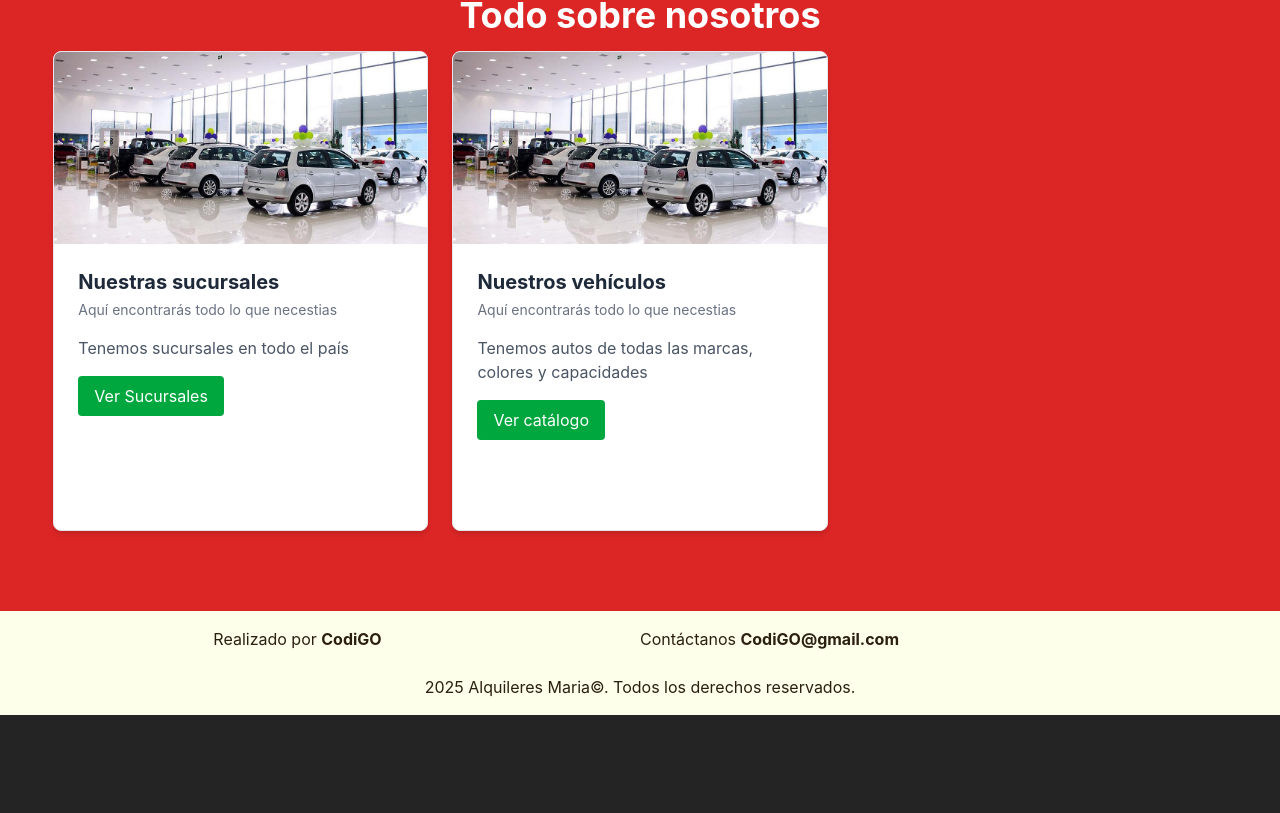
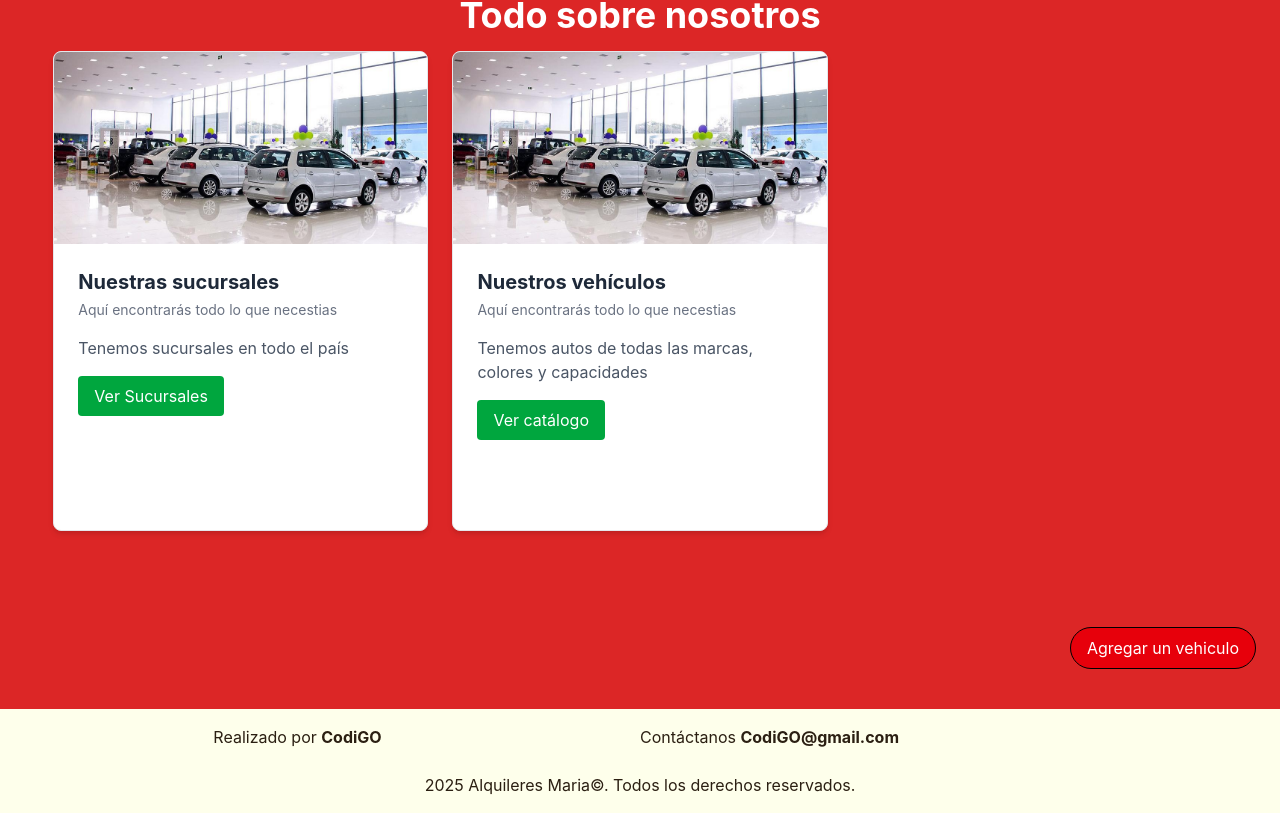
Before and after one commit to massimoparzanese/INGE2-2025, a React (Vite) app in the folder frontend/: page / in a window 1280 px wide. Shown: the part 893-1706 px from the top of the page. Before the commit the page ends 1608 px from the top, so only its background shows below. Built offline with nearby package versions, Linux system fonts and the light colour scheme.

Commit message:
Terminacion de frontend

```diff
--- a/frontend/src/App.jsx
+++ b/frontend/src/App.jsx
@@ -4,6 +4,7 @@ import Landing from "./pages/LandingPage.jsx";
 import Navbar from "./components/sections/Navbar";
 import LoginPage from "./pages/LoginPage.jsx";
 import FormReserva from "./pages/FormReserva.jsx";
+import AgregarVehiculoPage from "./pages/AgregarVehiculo.jsx";
 import AuthContextProvider from './context/AuthContext.jsx';
 import Footer from "./components/sections/Footer.jsx";
 export default function App() {
@@ -16,6 +17,7 @@ export default function App() {
           <Route path="/" element={<Landing />}></Route>
           <Route path="/login" element={<LoginPage />}></Route>
           <Route path="/reserva" element={<FormReserva/>}></Route>
+          <Route path="/agregar-vehiculo" element={<AgregarVehiculoPage />} />
         </Routes>
         <Footer/>
        </AuthContextProvider>
--- /dev/null
+++ b/frontend/src/pages/AgregarVehiculo.jsx
@@ -0,0 +1,12 @@
+import AgregarVehiculo from "../components/AgregarVehiculoForm";
+
+const AgregarVehiculoPage = () => {
+  return (
+    <div className="p-6">
+      <h2 className="text-2xl font-bold mb-4">Agregar nuevo vehículo</h2>
+      <AgregarVehiculo />
+    </div>
+  );
+};
+
+export default AgregarVehiculoPage;
--- a/frontend/src/pages/LandingPage.jsx
+++ b/frontend/src/pages/LandingPage.jsx
@@ -3,6 +3,8 @@ import imagenConsecionaria from "../imgs/imagenConsecionaria.jpg";
 import SucursalSelector from '../components/SucursalesModal'
 import { useNavigate } from 'react-router-dom';
 import ProductCard from "../components/ProductCard";
+import { Link } from 'react-router-dom';
+
 export default function LandingPage() {
   const [modalAbierto, setModalAbierto] = useState(false);
   const navigate = useNavigate();
@@ -57,6 +59,15 @@ export default function LandingPage() {
           onCerrar={() => setModalAbierto(false)}
         />
       )}
+      {(
+        <div className="flex justify-end w-full px-6 mt-4 mb-10">
+        <Link to="/agregar-vehiculo">
+          <button className="bg-red-600 text-white border border-black px-4 py-2 rounded-full hover:bg-black transition">
+            Agregar un vehiculo
+          </button>
+        </Link>
+      </div>
+      )}
   </div>
   );
 }
```
